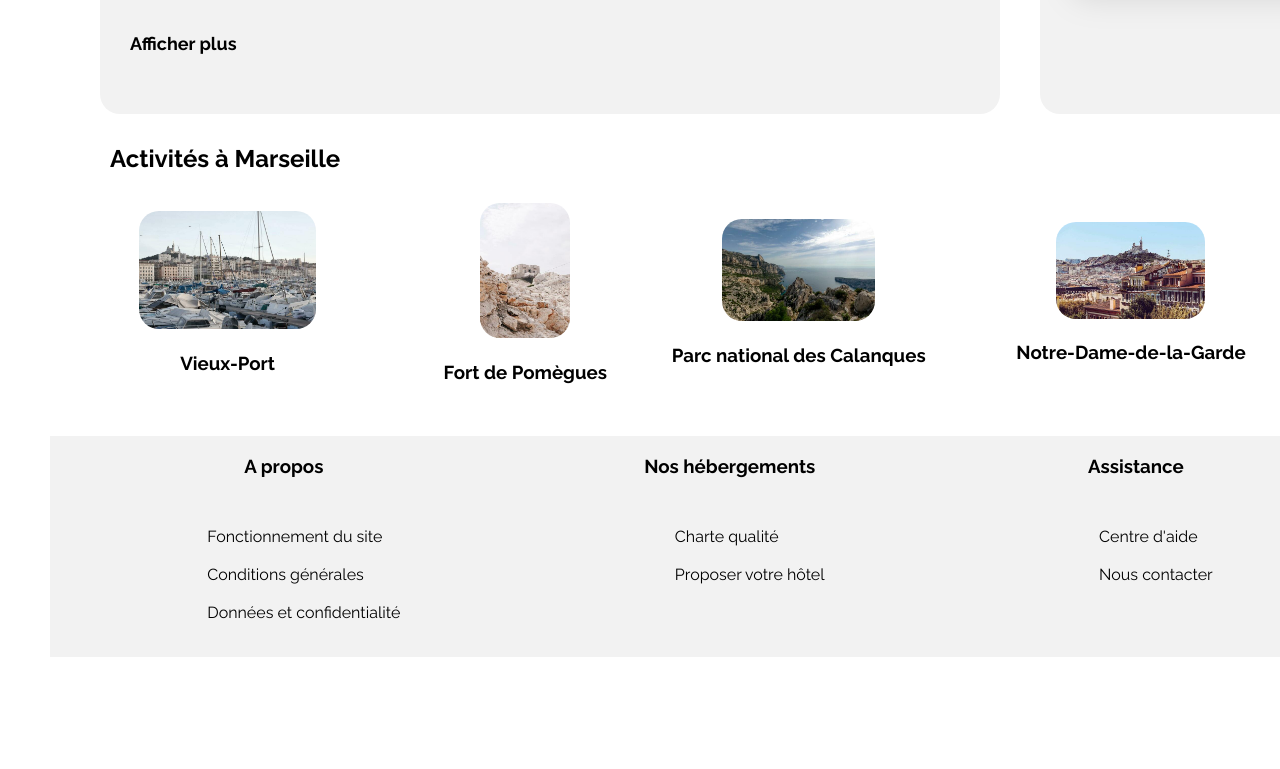
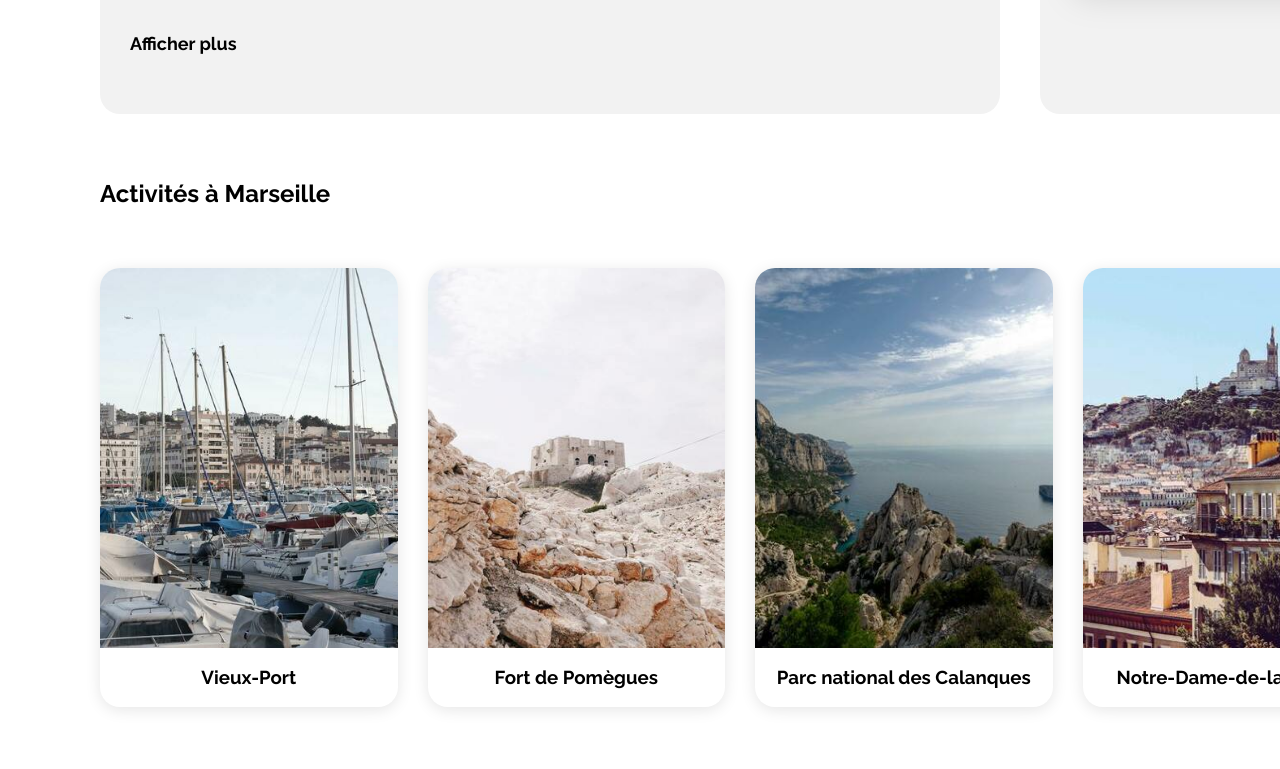
Before and after one commit to AlexandreGauthe/Projet_2_Booki, a plain HTML site: page index.html in a window 1280 px wide. Shown: the part 1209-1978 px from the top of the page. Before the commit the page ends 1924 px from the top, so only its background shows below. Drawn offline with Linux system fonts and the light colour scheme.

Commit message:
Agencement brouillon de la version desktop

```diff
--- a/css/style.css
+++ b/css/style.css
@@ -454,45 +454,60 @@ h1{
 
 .container-activites{
 
+    width: 100%;
     display: flex;
     flex-direction: column;
-    margin-left: 50px;
+    align-items: flex-start;
+    margin : 35px 50px;
 }
 
 .activites-title{
 
-    margin-left: 60px;
-    margin-top: 30px;
-    margin-bottom: 30px;
+    margin: 30px 50px;
 }
 .cards-container{
 
+    width: 100%;
     display: flex;
     flex-direction: row;
-    justify-content: space-between;
-    align-items: center;
+    justify-content: flex-start;
+    align-items: flex-start;
     gap: 30px;
+    margin: 30px 50px;
 
 }
 
 .a-card{
 
-    text-align: center;
-
+    width: 18.594em;
+    display: flex;
+    flex-direction: column;
+    justify-content: center;
+    align-items: center;
+    border-radius: 20px;
+    box-shadow: 0px 3px 15px 0px rgba(0, 0, 0, 0.10);
 
 }
 
 .a-card img{
 
-    width: 50%;
+    width: 100%;
+    height: 23.75em;
     border-radius: 20px;
+    object-fit: cover;
+    border-radius: 20px 20px 0px 0px;
 }
 
 /* Le pied de page */
 
 footer{
 
-    width: 100%;
+    width: 83.625em;
+    margin-top: 35px;
+    margin-left: 80px;
+    margin-bottom: 58px;
+    margin-right: 50px;
+
 }
 
 .foot{
@@ -501,11 +516,6 @@ footer{
     display: flex;
     justify-content: space-around;
     background-color: #F2F2F2;
-    margin-bottom: 58px;
-    margin-top: 35px;
-    margin-right: 50px;
-    margin-left: 50px;
-
 }
 
 li{
```
